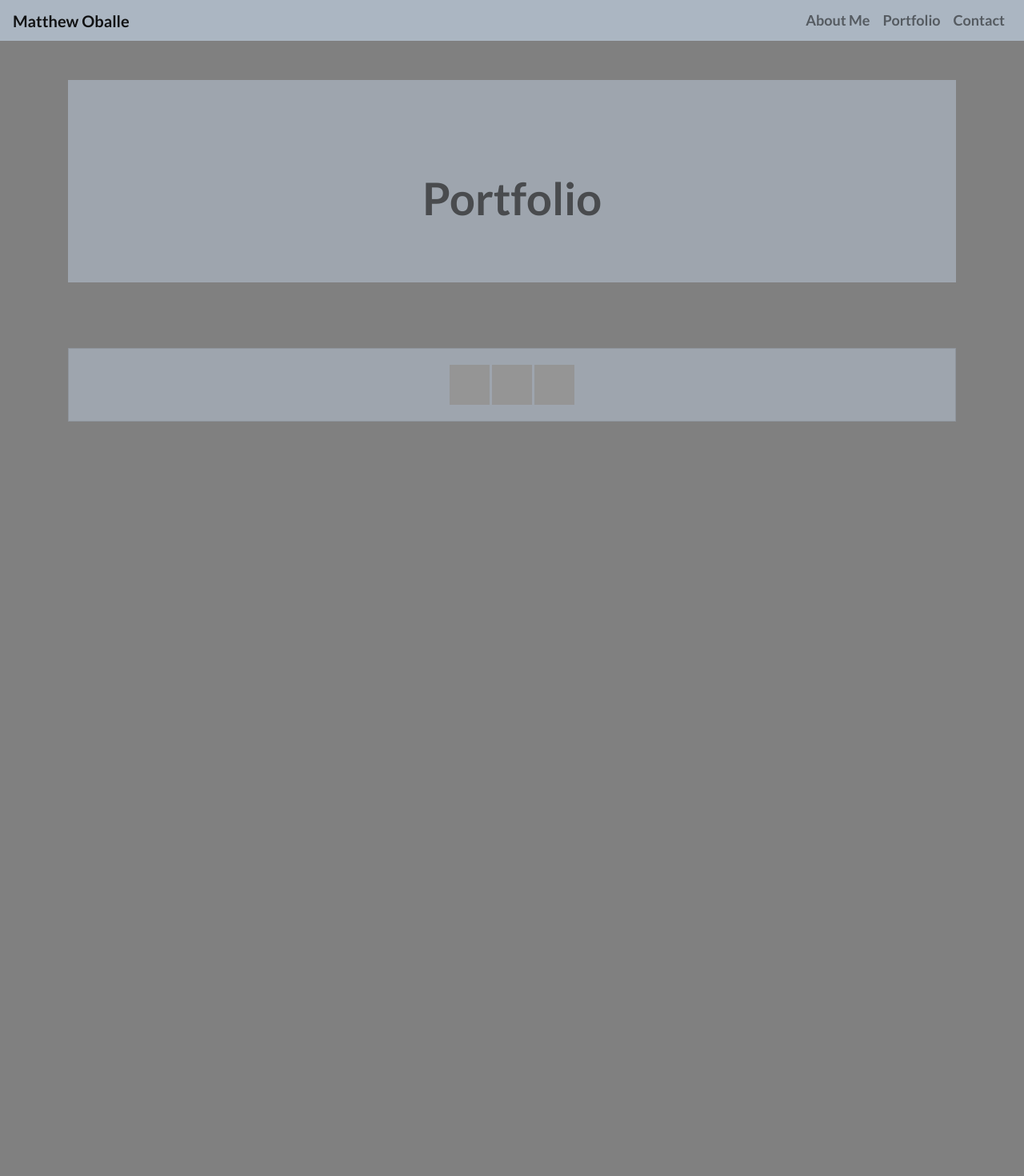
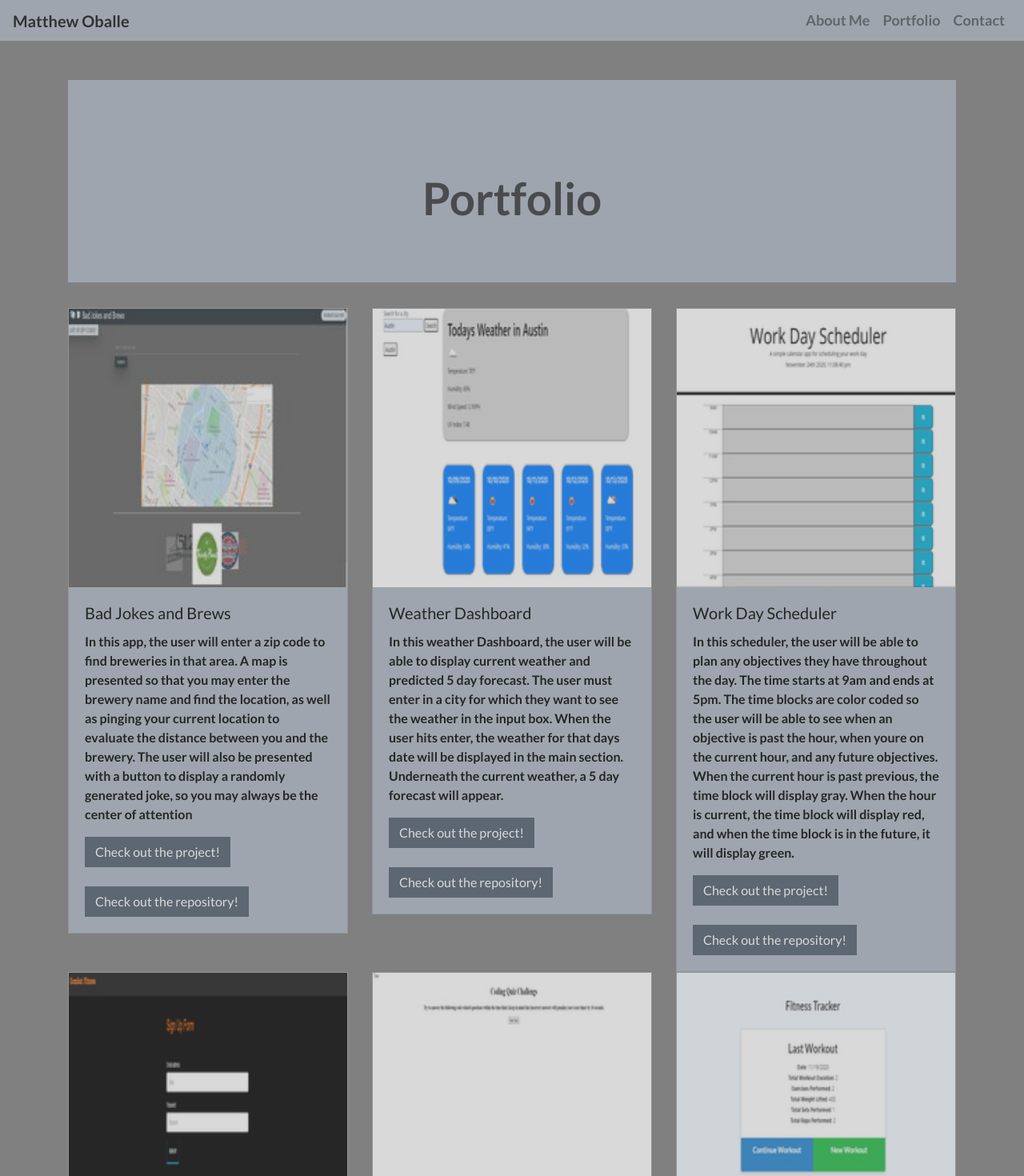
Before and after one commit to oballematt/reactportfolio, a React (Create React App) app: page /portfolio in a window 1280 px wide. Shown: the top 1470 px of the page at 80% size. Before the commit the page ends 800 px from the top, so only its background shows below. Built offline with nearby package versions, Linux system fonts and the light colour scheme; grey boxes are pictures that could not be loaded.

Commit message:
fixed portfolio page

```diff
--- a/src/App.js
+++ b/src/App.js
@@ -4,6 +4,7 @@ import Contact from "./pages/Contact"
 import Portfolio from "./pages/Portfolio"
 import Nav from "../src/components/navbar/index"
 import Footer from "../src/components/footer"
+
 
 function App() {
   return (
--- a/src/components/project/index.js
+++ b/src/components/project/index.js
@@ -1,24 +1,21 @@
 import React from "react"
 import { Link } from "react-router-dom";
 
-
-function Nav() {
+function Project(props) {
     return (
-        <nav className="navbar navbar-expand-lg opacity navbar-light bg-light fixed-top">
-            <Link className="navbar-brand" to="/about">Matthew Oballe</Link>
-            <button className="navbar-toggler" type="button" data-toggle="collapse" data-target="#navbarNavAltMarkup"
-                aria-controls="navbarNavAltMarkup" aria-expanded="false" aria-label="Toggle navigation">
-                <span className="navbar-toggler-icon"></span>
-            </button>
-            <div className="collapse navbar-collapse justify-content-end" id="navbarNavAltMarkup">
-                <div className="navbar-nav">
-                    <Link className="nav-link font" to="/about">About Me <span className="sr-only">(current)</span></Link>
-                    <Link className="nav-link font" to="/portfolio">Portfolio</Link>
-                    <Link className="nav-link font" to="/contact">Contact</Link>
+            <div className="col-md-4">
+                <div className="card opacity bg-light">
+                    <img src={props.img} className="card-img-top" alt="project" />
+                    <div className="card-body">
+                        <h5 className="card-title">{props.title}</h5>
+                        <p className="card-text">{props.description}</p>
+                        <Link to={{pathname:props.projectLink}} target="_blank" className="btn btn-secondary">Check out the project!</Link>
+                        <br/>
+                        <br/>
+                        <Link to={{pathname:props.repoLink}} target="_blank" className="btn btn-secondary">Check out the repository!</Link>
+                    </div>
                 </div>
             </div>
-        </nav>
     )
 }
-
-export default Nav
+export default Project
```
